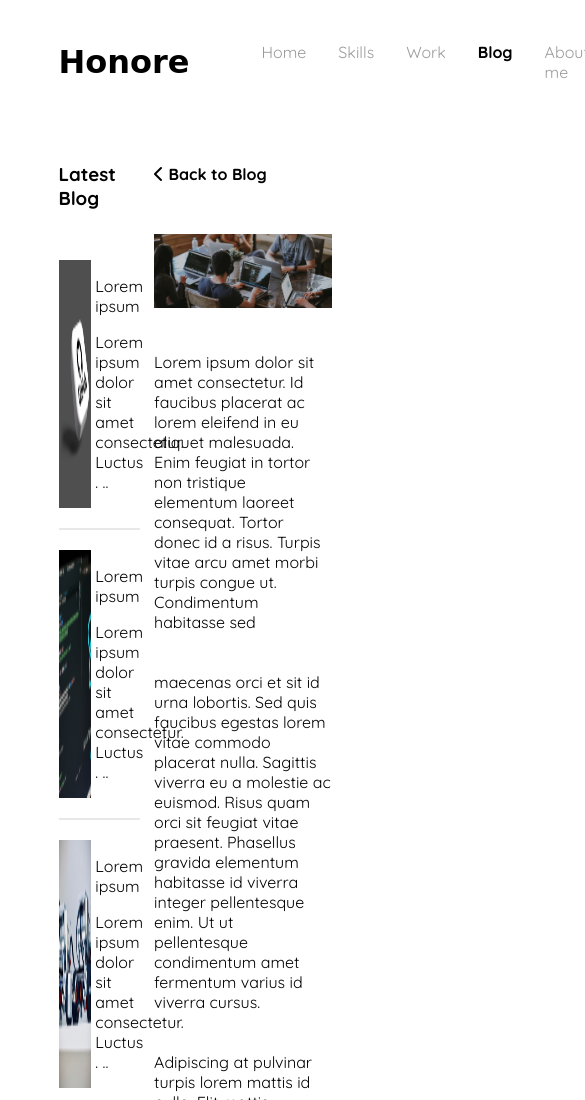
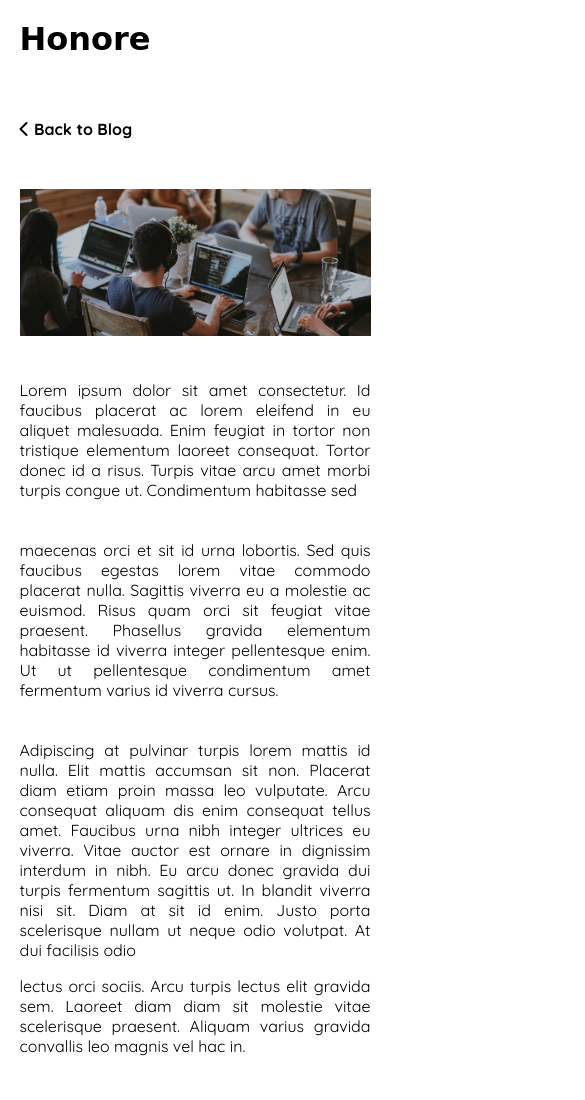
Before and after one commit to Honore123/MyBrand, a plain HTML site: page read_blog.html in a window 390 px wide. Shown: the top 1100 px of the page, 585 px wide, since content can reach past the window. Drawn offline with Linux system fonts and the light colour scheme; a web font is replaced by a local one.

Commit message:
ft-responsive-user-pages

```diff
--- a/css/style.css
+++ b/css/style.css
@@ -125,7 +125,7 @@ body {
 .input-control {
   border: #ededed solid 2px;
   border-radius: 5px;
-  width: 545px;
+  width: 100%;
   height: 42px;
   padding-left: 20px;
   font-family: "Quicksand", sans-serif;
@@ -134,7 +134,7 @@ body {
 .input-textarea {
   border: #ededed solid 2px;
   border-radius: 5px;
-  width: 545px;
+  width: 100%;
   padding-left: 20px;
   padding-top: 20px;
   font-family: "Quicksand", sans-serif;
@@ -144,6 +144,9 @@ body {
 
 .text-center {
   text-align: center;
+}
+.text-justify {
+  text-align: justify;
 }
 /* Border CSS */
 .border-bottom-default {
@@ -155,7 +158,13 @@ body {
   width: 70%;
   margin: 0 auto;
 }
-
+@media (max-width: 990px) {
+  .container {
+    max-width: 1344px;
+    width: 90%;
+    margin: 0 auto;
+  }
+}
 .row {
   display: flex;
 }
@@ -278,3 +287,61 @@ body {
 .img-fluid {
   max-width: 100%;
 }
+
+@media (max-width: 420px) {
+  .row {
+    flex-direction: column;
+  }
+  .navbar {
+    display: none;
+  }
+  .align-items-center {
+    align-items: normal;
+  }
+  .brand-logo {
+    margin: 20px 0;
+  }
+  .row-reverse {
+    flex-direction: column-reverse;
+    text-align: center;
+  }
+  .py-100 {
+    padding-top: 20px;
+    padding-bottom: 20px;
+  }
+  .my-name {
+    margin-top: 10px;
+  }
+  .row-reverse a {
+    margin-left: auto;
+    margin-right: auto;
+  }
+  .col-20,
+  .col-30,
+  .col-40,
+  .col-45,
+  .col-50,
+  .col-55,
+  .col-65,
+  .col-70 {
+    width: 100%;
+  }
+  .input-control {
+    width: 93%;
+  }
+  .input-textarea {
+    width: 93%;
+  }
+  .mb-sm-60 {
+    margin-bottom: 60px;
+  }
+  .mt-sm-50 {
+    margin-top: 50px;
+  }
+  .btn-back {
+    text-align: left;
+  }
+  .text-left {
+    text-align: left;
+  }
+}
--- a/read_blog.html
+++ b/read_blog.html
@@ -39,7 +39,7 @@
         </ul>
       </div>
     </nav>
-    <div class="container row justify-between py-40 bg-white">
+    <div class="container row justify-between py-40 bg-white row-reverse">
       <div class="col-30">
         <h3 class="mb-50">Latest Blog</h3>
         <div class="">
@@ -51,7 +51,9 @@
             />
             <div class="col-55">
               <p>Lorem ipsum</p>
-              <p>Lorem ipsum dolor sit amet consectetur. Luctus . ..</p>
+              <p class="text-justify">
+                Lorem ipsum dolor sit amet consectetur. Luctus . ..
+              </p>
             </div>
           </div>
           <div class="row justify-between py-2 border-bottom-default">
@@ -62,7 +64,9 @@
             />
             <div class="col-55">
               <p>Lorem ipsum</p>
-              <p>Lorem ipsum dolor sit amet consectetur. Luctus . ..</p>
+              <p class="text-justify">
+                Lorem ipsum dolor sit amet consectetur. Luctus . ..
+              </p>
             </div>
           </div>
           <div class="row justify-between py-2">
@@ -73,34 +77,36 @@
             />
             <div class="col-55">
               <p>Lorem ipsum</p>
-              <p>Lorem ipsum dolor sit amet consectetur. Luctus . ..</p>
+              <p class="text-justify">
+                Lorem ipsum dolor sit amet consectetur. Luctus . ..
+              </p>
             </div>
           </div>
         </div>
       </div>
       <div class="col-65">
-        <h4 class="mb-50">
+        <h4 class="mb-50 text-left">
           <a href="./blog.html" class="btn-back"
             ><i class="fas fa-chevron-left"></i> Back to Blog</a
           >
         </h4>
         <div>
           <img class="img-fluid" src="./images/read_image.png" alt="" />
-          <p class="mt-4">
+          <p class="mt-4 text-justify">
             Lorem ipsum dolor sit amet consectetur. Id faucibus placerat ac
             lorem eleifend in eu aliquet malesuada. Enim feugiat in tortor non
             tristique elementum laoreet consequat. Tortor donec id a risus.
             Turpis vitae arcu amet morbi turpis congue ut. Condimentum habitasse
             sed
           </p>
-          <p class="mt-4">
+          <p class="mt-4 text-justify">
             maecenas orci et sit id urna lobortis. Sed quis faucibus egestas
             lorem vitae commodo placerat nulla. Sagittis viverra eu a molestie
             ac euismod. Risus quam orci sit feugiat vitae praesent. Phasellus
             gravida elementum habitasse id viverra integer pellentesque enim. Ut
             ut pellentesque condimentum amet fermentum varius id viverra cursus.
           </p>
-          <p class="mt-4">
+          <p class="mt-4 text-justify">
             Adipiscing at pulvinar turpis lorem mattis id nulla. Elit mattis
             accumsan sit non. Placerat diam etiam proin massa leo vulputate.
             Arcu consequat aliquam dis enim consequat tellus amet. Faucibus urna
@@ -110,7 +116,7 @@
             enim. Justo porta scelerisque nullam ut neque odio volutpat. At dui
             facilisis odio
           </p>
-          <p>
+          <p class="text-justify">
             lectus orci sociis. Arcu turpis lectus elit gravida sem. Laoreet
             diam diam sit molestie vitae scelerisque praesent. Aliquam varius
             gravida convallis leo magnis vel hac in.
```
Also changed, not shown: blog.html (+4 -4 lines), index.html (+14 -12 lines).
